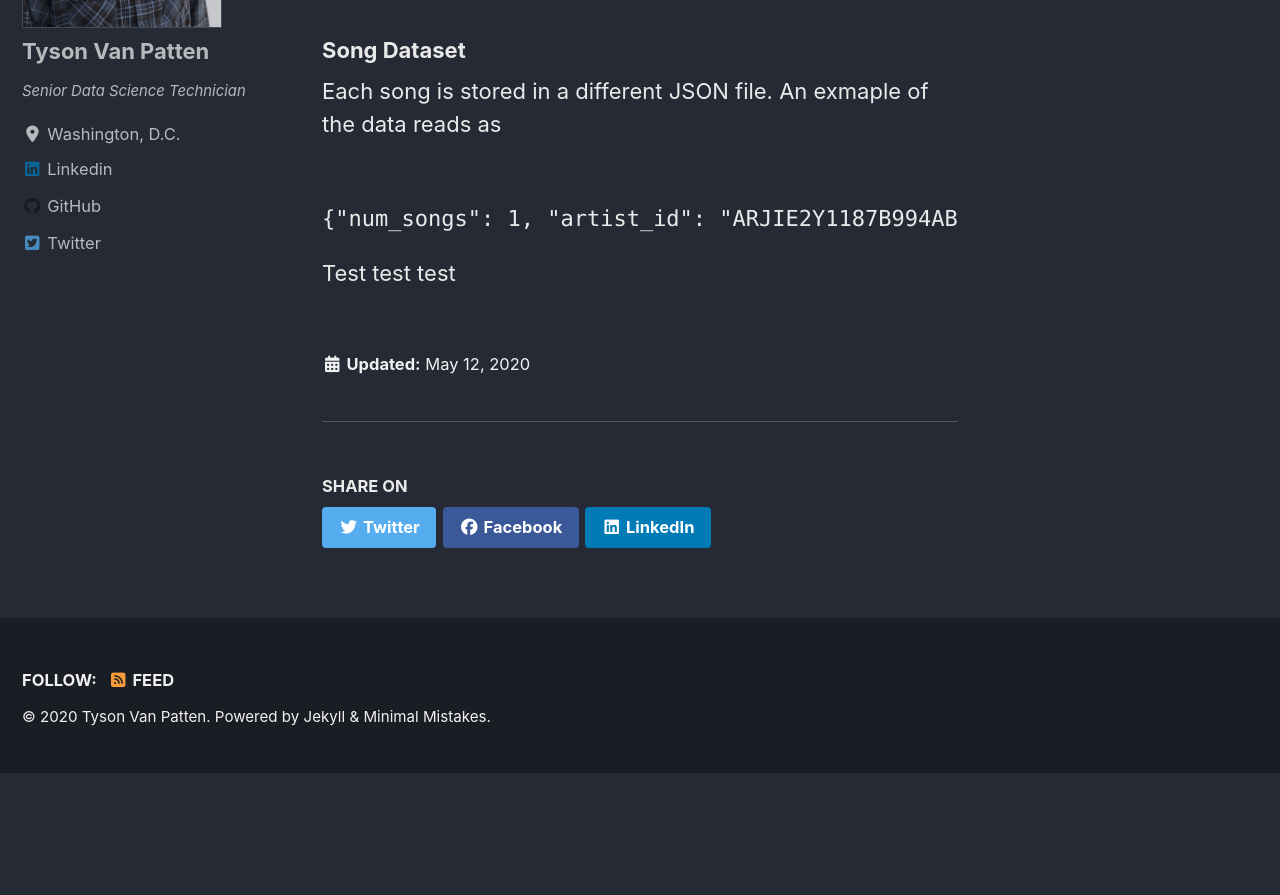
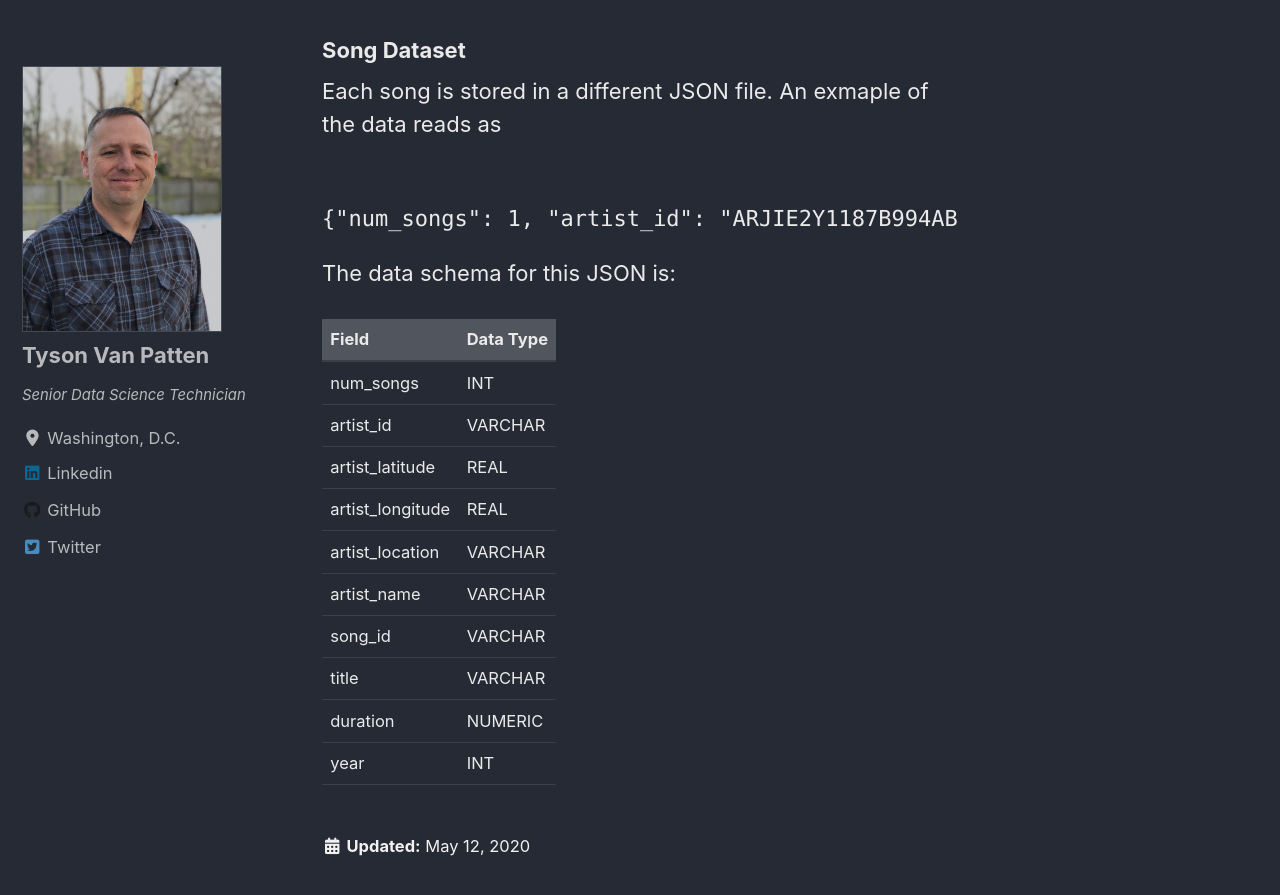
Before and after one commit to tvanpat/tvanpat, a Jekyll site: the page built from _portfolio/data_model_postgresql.md, in a window 1280 px wide and 900 px high, scrolled down 1122 px. Shown: the top 895 px of the window. Built offline with Jekyll 4.4.1, drawn with Linux system fonts in a browser that asks for light colours; cached includes are drawn as plain includes; nearby versions of some CDN libraries; comment, search, counter and statistics services are not loaded; before the commit the page ends 1895 px from its top, so only the background shows below that.

Commit message:
Table Test

```diff
--- a/_portfolio/data_model_postgresql.md
+++ b/_portfolio/data_model_postgresql.md
@@ -19,4 +19,17 @@
 {"num_songs": 1, "artist_id": "ARJIE2Y1187B994AB7", "artist_latitude": null, "artist_longitude": null, "artist_location": "", "artist_name": "Line Renaud", "song_id": "SOUPIRU12A6D4FA1E1", "title": "Der Kleine Dompfaff", "duration": 152.92036, "year": 0}
 </code></pre>
 
-Test test test
+The data schema for this JSON is:
+
+| Field           | Data Type          |
+ |-------------  | -------------         |
+| num_songs            | INT                   |
+| artist_id   | VARCHAR                   |
+| artist_latitude  | REAL                 |
+| artist_longitude            | REAL                    |
+| artist_location   | VARCHAR                   |
+| artist_name  | VARCHAR                 |
+| song_id  | VARCHAR                 |
+| title            | VARCHAR                    |
+| duration   | NUMERIC                   |
+| year  | INT                |
```
